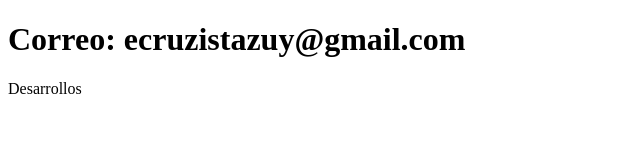
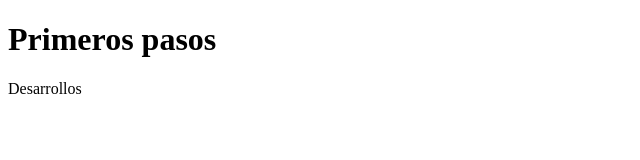
Before and after one commit to Novato13/Primer-Repo-de-prueba, a plain HTML site: page contacto.html in a window 1280 px wide. Shown: the whole page, without its empty margins (0-640 px from the left). Drawn offline with Linux system fonts and the light colour scheme.

Commit message:
crea el contacto.html

```diff
--- a/contacto.html
+++ b/contacto.html
@@ -6,7 +6,7 @@
     <title>Contacto</title>
 </head>
 <body>
-    <h1>Correo: ecruzistazuy@gmail.com</h1>
+    <h1>Primeros pasos</h1>
     <p>Desarrollos</p>
 </body>
 </html>
```
